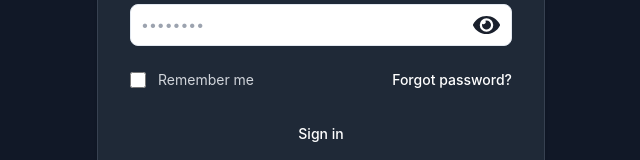
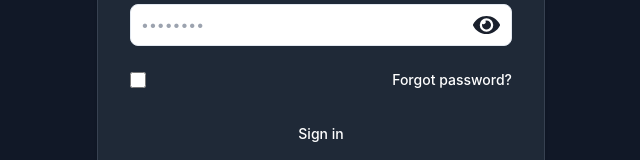
Before and after one commit to Movie-Flex/movie-search, a React (Create React App) app in the folder frontend/: page /login in a window 1280 px wide. Shown: the part 388-548 px from the top of the page, without its empty margins (319-959 px from the left). Built offline with nearby package versions, Linux system fonts and the light colour scheme.

Commit message:
resetting the first time subscriptin modal

```diff
--- a/frontend/src/pages/AdminLogin.jsx
+++ b/frontend/src/pages/AdminLogin.jsx
@@ -152,11 +152,7 @@ const AdminLogin = () => {
                       required=""
                     />
                   </div>
-                  <div class="ml-3 text-sm">
-                    <label for="remember" class=" text-gray-300">
-                      Remember me
-                    </label>
-                  </div>
+
                 </div>
               </div>
               <button
--- a/frontend/src/pages/Homee.jsx
+++ b/frontend/src/pages/Homee.jsx
@@ -19,8 +19,10 @@ import ModalProvider from '../providers/ModalProvider.jsx';
 import VideoPlayer from './VideoPlayer.jsx'
 import { useLogout } from '../hooks/useLogout.jsx';
 import { UserContext } from '../context/UserContext.jsx';
+import SubscriptionModal from '../components/Subscription/SubscriptionModal.jsx';
 import DropDownHomeMenu from '../components/DropDownHomeMenu.jsx';
 import { Checkbox, CircularProgress } from '@chakra-ui/react';
+
 const classNames = (...classes) => {
     return classes.filter(Boolean).join(' ');
 };
@@ -313,6 +315,7 @@ const Homee = () => {
 
 
     return (
+        <>
         <div className='bg-[#171D21] min-h-[100vh] flex flex-col justify-between'>
             <div className="w-full flex justify-between items-center mt-2">
                 <div className="">
@@ -879,6 +882,10 @@ const Homee = () => {
                 </div>
             </section> */}
         </div>
+         {user && user.subscription==="free" && isFirstTime&&(
+            <SubscriptionModal setIsFirstTime={setIsFirstTime} isFirstTime={isFirstTime}/>
+        )}
+    </>
     )
 }
 
--- a/frontend/src/pages/Login.jsx
+++ b/frontend/src/pages/Login.jsx
@@ -123,11 +123,6 @@ const Login = () => {
                       required=""
                     />
                   </div>
-                  <div class="ml-3 text-sm">
-                    <label for="remember" class=" text-gray-300">
-                      Remember me
-                    </label>
-                  </div>
                 </div>
                 <Link
                   href=""
--- a/frontend/src/pages/SignUp.jsx
+++ b/frontend/src/pages/SignUp.jsx
@@ -92,6 +92,7 @@ const Signup = () => {
                   Your email
                 </label>
                 <input
+
                   onChange={(e) =>
                     setSignupData({ ...signupData, email: e.target.value })
                   }
```
